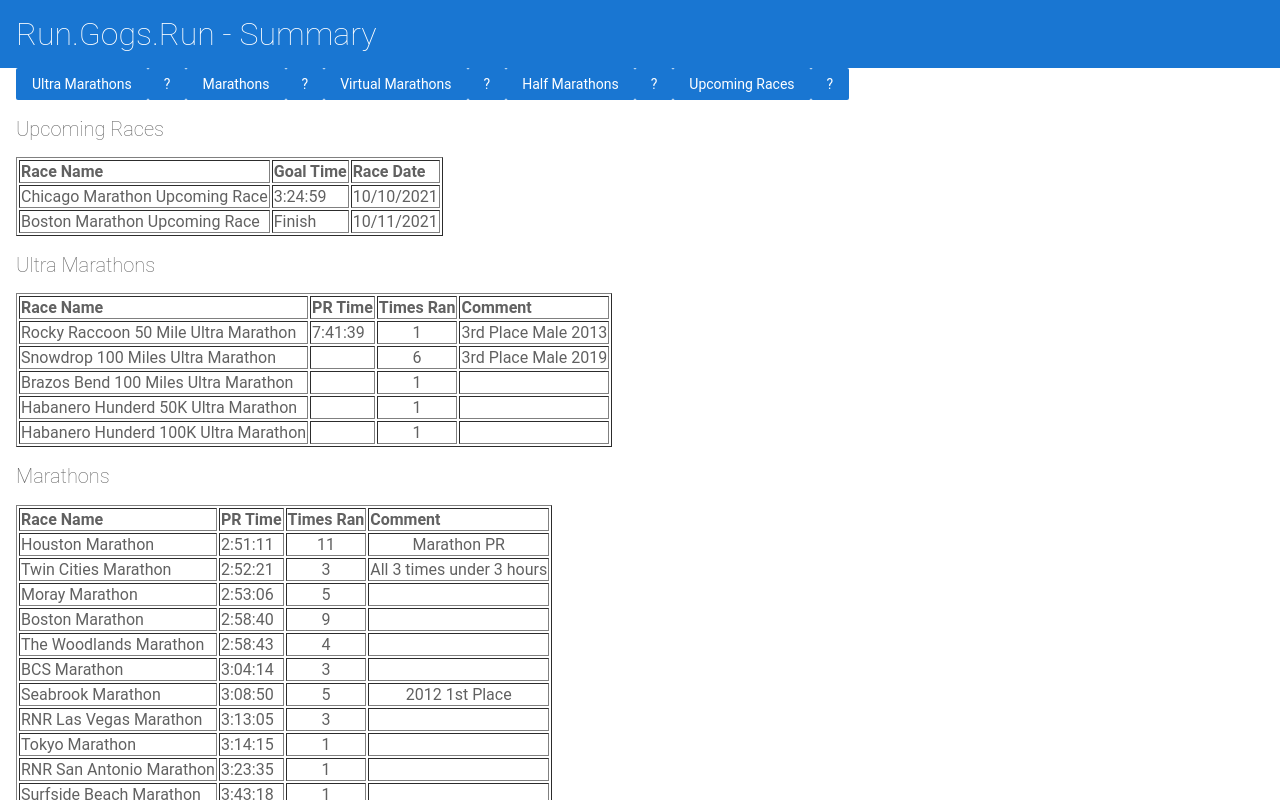
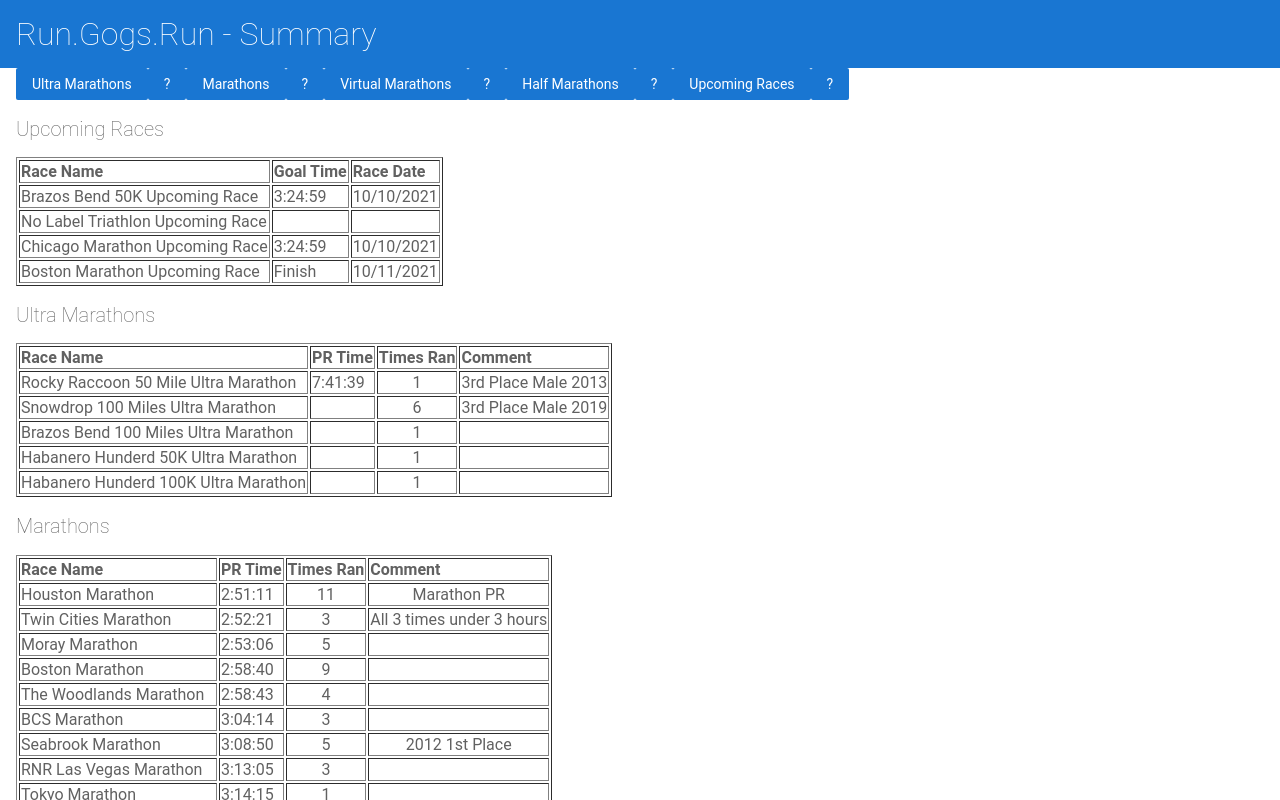
Before and after one commit to gchristie/rungogsrun, an Angular app: page / in a window 1280 px wide. Shown: the top 800 px of the page. Built offline with nearby package versions, Linux system fonts and the light colour scheme.

Commit message:
1 file modified

```diff
--- a/src/app/racedata.ts
+++ b/src/app/racedata.ts
@@ -1,8 +1,9 @@
 export var racedata =
 [
 //Upcoming Races
-
-   { name:'Chicago Marathon',PR:'3:24:59',count:1,racetype:'Upcoming Race',comment:'10/10/2021'  }
+  { name:'Brazos Bend 50K',PR:'3:24:59',count:1,racetype:'Upcoming Race',comment:'10/10/2021'  }
+ , { name:'No Label Triathlon',PR:'',count:1,racetype:'Upcoming Race',comment:''  }
+ , { name:'Chicago Marathon',PR:'3:24:59',count:1,racetype:'Upcoming Race',comment:'10/10/2021'  }
  , { name:'Boston Marathon',PR:'Finish',count:1,racetype:'Upcoming Race',comment:'10/11/2021'  }
 //Ultra Marathons
  , { name:'Rocky Raccoon 50 Mile',PR:'7:41:39',count:1,racetype:'Ultra Marathon',comment:'3rd Place Male 2013'  }
@@ -24,7 +25,6 @@
  , { name:'Surfside Beach',PR:'3:43:18',count :1,racetype:'Marathon',comment:'' }
  , { name:'The Army',PR:'5:30:44',count :1,racetype:'Marathon',comment:'' }
  , { name:'Marine Corps',PR:'5:58:00',count :1,racetype:'Marathon',comment:'' }
-
  //Virtual Marathons
  , { name:'Boston',PR:'',count:1,racetype:'Virtual Marathon',comment:''  }
  , { name:'London',PR:'',count:1,racetype:'Virtual Marathon',comment:''  }
@@ -45,7 +45,6 @@
  , { name:'Shiner',PR:'1:30:00',count:1,racetype:'Half Marathon',comment:''  }
  , { name:'Vintage Park',PR:'1:30:16',count:1,racetype:'Half Marathon',comment:''  }
  , {  name:'The Woodlands',PR:'1:31:29',count:1,racetype:'Half Marathon',comment:'' }
-
  , { name:'La Porte',PR:'1:32:53',count:1,racetype:'Half Marathon',comment:'' }
  , { name:'Biggest Loser',PR:'1:32:58',count:1,racetype:'Half Marathon',comment:'' }
  , { name:'RNR Dallas',PR:'1:33:18',count:1,racetype:'Half Marathon',comment:''  }
@@ -61,8 +60,3 @@
  , { name:'RNR Las Vegas',PR:'2:48:22',count:1,racetype:'Half Marathon',comment:''  }
  , { name:'Detroit Free Press',PR:'2:52:44',count:1,racetype:'Half Marathon',comment:'after running 87 miles' }
 ];
-/*
-Copyright Google LLC. All Rights Reserved.
-Use of this source code is governed by an MIT-style license that
-can be found in the LICENSE file at http://angular.io/license
-*/
```
Lines whose indentation alone changed are shown as unchanged.
